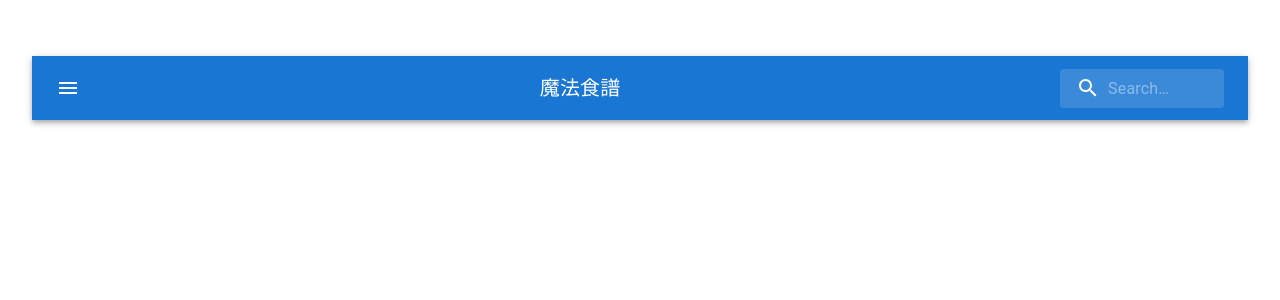
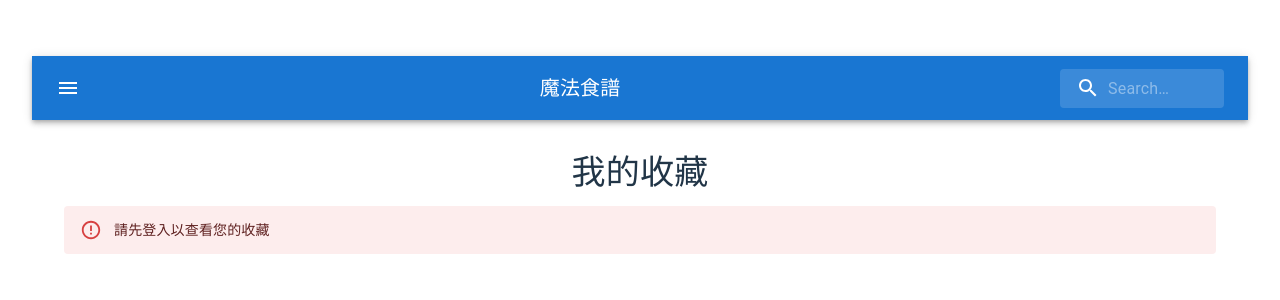
Before and after one commit to alberth527/recipe-website, a React (Vite) app: page /recipe/favorites in a window 1280 px wide. Before the commit this address had no page. Shown: the top 300 px of the page. Built offline with nearby package versions, Linux system fonts and the light colour scheme.

Commit message:
新增收藏頁面，實現使用者收藏食譜的顯示功能，並在導航中添加相應連結

```diff
--- a/src/App.jsx
+++ b/src/App.jsx
@@ -9,6 +9,7 @@ import MyRecipes from "./pages/MyRecipes";
 import AppDrawer from "./Components/AppDrawer";
 import SearchResults from "./pages/SearchResults";
 import Register from "./pages/Register";
+import Favorites from "./pages/Favorites";
 import "./App.css";
 import theme from "./theme";
 import { ThemeProvider } from "@mui/material/styles";
@@ -40,6 +41,7 @@ function App() {
               <Route path="/my-recipes" element={<MyRecipes />} />
               <Route path="/search" element={<SearchResults />} />
               <Route path="/register" element={<Register />} />
+              <Route path="/favorites" element={<Favorites />} />
             </Routes>
           </Router>
         </Grid>
--- a/src/Components/AppDrawer.jsx
+++ b/src/Components/AppDrawer.jsx
@@ -145,7 +145,7 @@ export default function AppDrawer() {
           )}
 
           {userId && (
-            <ListItem button>
+            <ListItem button component={Link} to="/favorites">
               <ListItemIcon>
                 <StarBorderIcon />
               </ListItemIcon>
--- /dev/null
+++ b/src/pages/Favorites.jsx
@@ -0,0 +1,91 @@
+import React, { useState, useEffect } from 'react';
+import { Container, Typography, Box, Card, CardMedia, Grid, CardContent, CircularProgress, Alert } from '@mui/material';
+import { fetchUserFavorites } from '../api';
+import { useNavigate } from 'react-router-dom';
+
+function Favorites() {
+  const [favorites, setFavorites] = useState([]);
+  const [loading, setLoading] = useState(true);
+  const [error, setError] = useState(null);
+  const navigate = useNavigate();
+
+  useEffect(() => {
+    // 確認使用者是否已登入
+    const memberId = localStorage.getItem('member_id');
+    if (!memberId) {
+      setError('請先登入以查看您的收藏');
+      setLoading(false);
+      return;
+    }
+
+    // 載入使用者的收藏
+    fetchUserFavorites()
+      .then(data => {
+        console.log('獲取收藏食譜:', data);
+        if (data && data.data) {
+          setFavorites(data.data);
+        } else {
+          setFavorites([]);
+        }
+        setLoading(false);
+      })
+      .catch(err => {
+        console.error('獲取收藏失敗:', err);
+        setError('無法載入您的收藏，請稍後再試');
+        setLoading(false);
+      });
+  }, []);
+
+  if (loading) {
+    return (
+      <Container sx={{ display: 'flex', justifyContent: 'center', alignItems: 'center', height: '50vh' }}>
+        <CircularProgress />
+      </Container>
+    );
+  }
+
+  return (
+    <Container>
+      <Box sx={{ my: 4 }}>
+        <Typography variant="h4" component="h1" gutterBottom>
+          我的收藏
+        </Typography>
+        {error && (
+          <Alert severity="error" sx={{ mb: 3 }}>
+            {error}
+          </Alert>
+        )}
+        {!error && favorites.length === 0 && (
+          <Alert severity="info">您目前沒有任何收藏的食譜</Alert>
+        )}
+      </Box>
+
+      <Grid container spacing={4}>
+        {favorites.map((recipe, index) => (
+          <Grid item xs={12} sm={6} md={4} key={index}>
+            <Card>
+              <CardMedia
+                component="img"
+                height="140"
+                image={recipe.image_url}
+                alt={recipe.title}
+                onClick={() => navigate(`/recipe/${recipe.id}`)}
+                style={{ cursor: "pointer" }}
+              />
+              <CardContent>
+                <Typography gutterBottom variant="h5" component="div">
+                  {recipe.title}
+                </Typography>
+                <Typography variant="body2" color="text.secondary">
+                  {recipe.description}
+                </Typography>
+              </CardContent>
+            </Card>
+          </Grid>
+        ))}
+      </Grid>
+    </Container>
+  );
+}
+
+export default Favorites;
```
